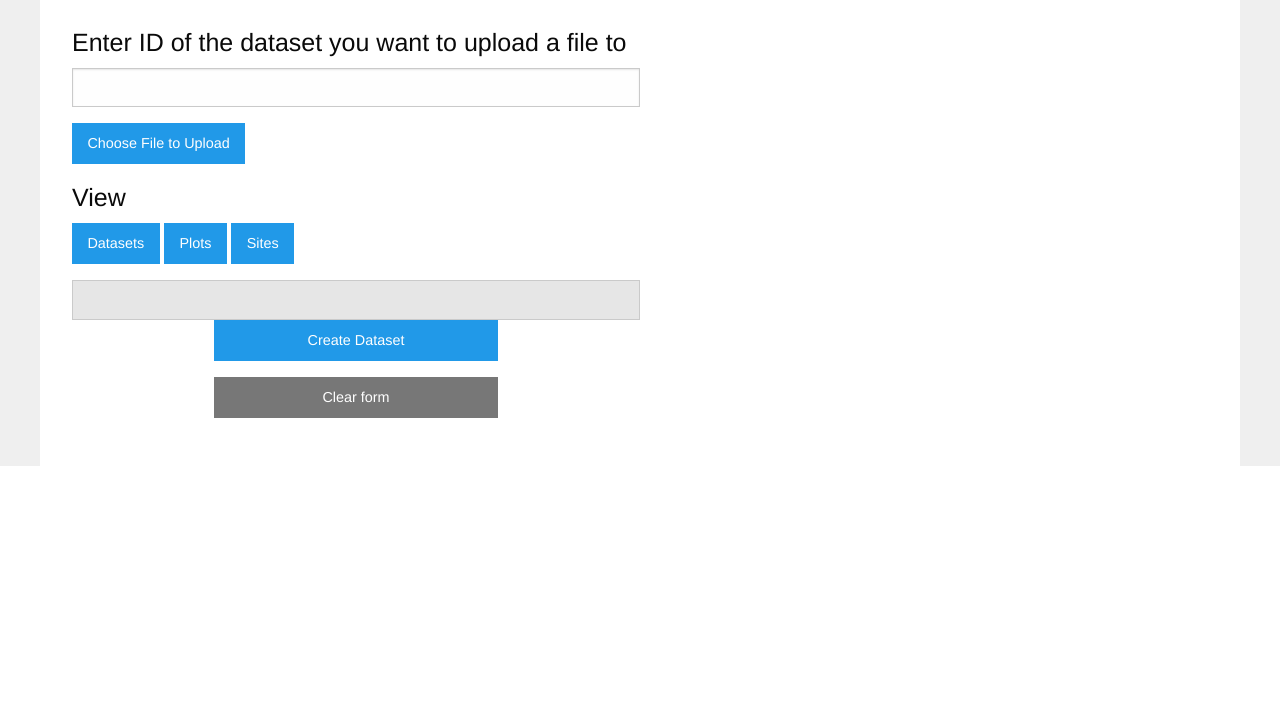
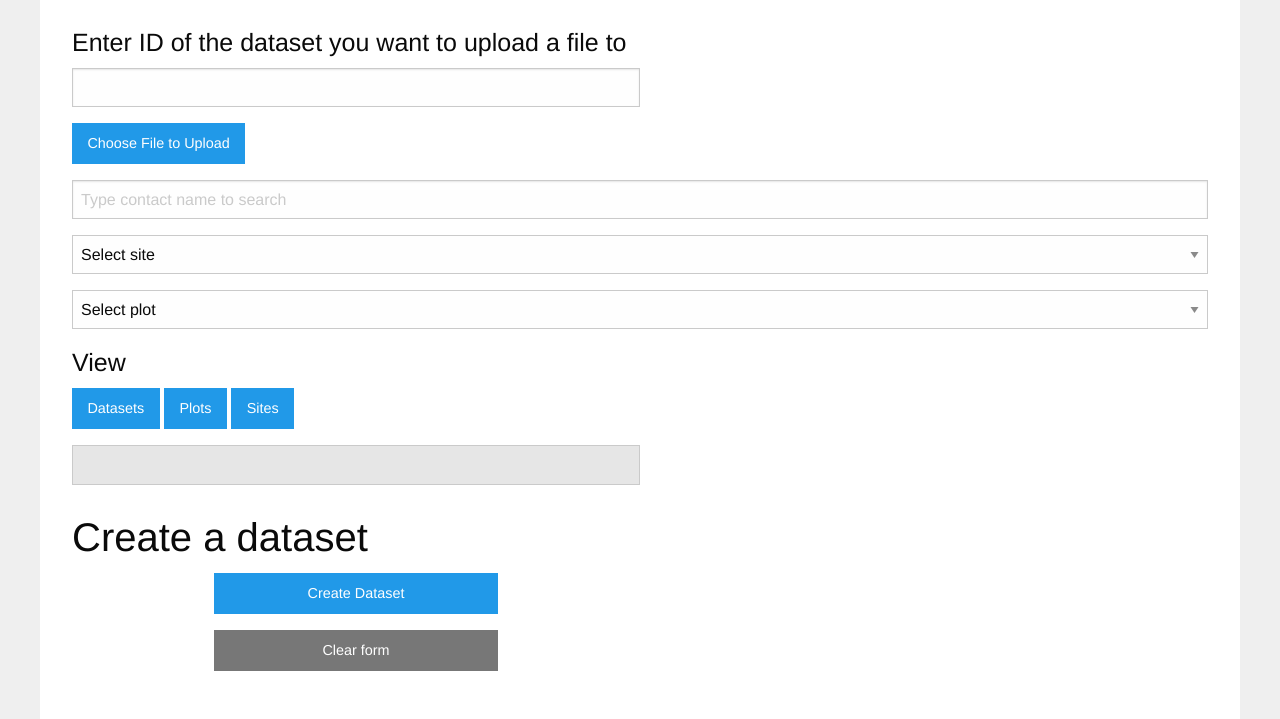
Before and after one commit to NGEET/ngt-archive, a Django app: page / in a window 1280 px wide. Shown: the part 439-1158 px from the top of the page. Before the commit the page ends 905 px from the top, so only its background shows below. Run offline with Django 3.2, Linux system fonts and the light colour scheme; the visitor is signed in with stand-in values (Sample User, id 1); parts of the project's set-up code (start-up, migrations or seed data) failed here and were passed over; some libraries are stand-ins or nearby versions.

Commit message:
#52 View site and plot information

```diff
--- a/ui/static/js/app.js
+++ b/ui/static/js/app.js
@@ -21,6 +21,70 @@ $(document).ready(function(){
     if($('.js-auth').attr('data-auth') == 'false') {
         window.location = 'api/api-auth/login/?next=/';
     }
+
+    $.when(getContacts()).done(function(contacts) {
+        console.log(contacts);
+        dataObj.contacts = contacts;
+        var contactList = [];
+        for(var i=0;i<contacts.length;i++) {
+            contactList.push(contacts[i].first_name + ' ' + contacts[i].last_name);
+        }
+
+        $( ".js-contacts-widget" ).autocomplete({
+          source: contactList
+        });
+    });
+
+    $.when(getSites()).done(function(sites) {
+        console.log(sites);
+        dataObj.sites = sites;
+        for(var i=0;i<sites.length;i++) {
+            var option = $('<option value="'+ sites[i].site_id +'" data-index="' + i + '">' + sites[i].name + ': ' + (sites[i].site_id ?  sites[i].site_id : 'N/A')+ '</option>');
+            $('.js-all-sites').append(option);
+        }
+    });
+
+    $.when(getPlots()).done(function(plots) {
+        console.log(plots);
+        dataObj.plots = plots;
+        for(var i=0;i<plots.length;i++) {
+            var option = $('<option value="'+ plots[i].plot_id +'" data-index="' + i + '">' + plots[i].name + ': ' + (plots[i].plot_id ? plots[i].plot_id : 'N/A') + '</option>');
+            $('.js-all-plots').append(option);
+        }
+    });
+
+    $('body').on('change', '.js-all-sites', function() {
+        //console.log('here');
+        var index = $(this).find('option:selected').attr('data-index');
+        $('.js-view-site-btn .js-site-id').html($(this).val());
+        $('.js-site-info').removeClass('hide');
+        var location = {lat: dataObj.sites[index].location_latitude, lng: dataObj.sites[index].location_longitude};
+        var map = new google.maps.Map(document.getElementById('js-map-view'), {
+          zoom: 4,
+          center: location
+        });
+        var marker = new google.maps.Marker({
+          position: location,
+          map: map
+        });
+        $('.js-params').html('');
+        for(var prop in dataObj.sites[index]) {
+            var param = $('<p>' + prop + ': ' + dataObj.sites[index][prop] + '</p>');
+            $('.js-params').append(param);
+        }
+    });
+
+    $('body').on('change', '.js-all-plots', function() {
+        //console.log('here');
+        var index = $(this).find('option:selected').attr('data-index');
+        $('.js-view-plot-btn .js-plot-id').html($(this).val());
+        $('.js-plot-info').removeClass('hide');
+        $('.js-plot-params').html('');
+        for(var prop in dataObj.sites[index]) {
+            var param = $('<p>' + prop + ': ' + dataObj.sites[index][prop] + '</p>');
+            $('.js-plot-params').append(param);
+        }
+    });
 
     /*$.when(getDataSets()).then(function(data) {
         console.log(data);
@@ -91,6 +155,10 @@ $(document).ready(function(){
         $('.js-file-input-btn').trigger('click');
     });
 
+    $(document).on('focus',".datepicker_recurring_start", function(){
+        $(this).datepicker();
+    });
+
     $('body').on('change', '.js-file-input-btn', function() {
         var dataFile = this.files[0];
         var dataSetId = $('.js-upload-dataset-id').val();
@@ -149,6 +217,38 @@ $(document).ready(function(){
         //console.log(this);
     });
 
+
+    /*$('body').on('click', '.js-file-download-btn', function() {
+        var archiveUrl = $(this).attr('data-archive');
+        //        https://ngt-dev.lbl.gov/api/v1/datasets/27/archive/
+        var csrftoken = getCookie('csrftoken');
+
+        $.ajaxSetup({
+            beforeSend: function(xhr, settings) {
+                xhr.setRequestHeader("X-CSRFToken", csrftoken);
+            }
+        });
+
+        $.ajax({
+            method: "GET",
+            dataType: 'application/json',
+            url: archiveUrl,
+            success: function(data) {
+                alert('Success');
+            },
+
+            fail: function(data) {
+                var detailObj = JSON.parse(data.responseText);
+                alert('Fail: ' + detailObj.detail);
+            },
+
+            error: function(data, errorThrown) {
+                var detailObj = JSON.parse(data.responseText);
+                alert('Fail: ' + detailObj.detail);
+            },
+
+        });
+    });*/
 
     $('body').on('click', '.js-delete-dataset', function() {
         var csrftoken = getCookie('csrftoken');
@@ -327,11 +427,15 @@ $(document).ready(function(){
                         .addClass('js-edit-form');
                 editForm.find('.js-create-dataset').addClass('hide');
                 editForm.find('.js-save-dataset').removeClass('hide');
+                editForm.find('.js-input.date').attr('id', '');
                 $('#myModal .js-modal-body').append(editForm);
+                $('.js-input.date').datepicker({
+                    dateFormat: "yy-mm-dd"
+                });
 
                 for(var prop in datasetObj) {
                     if(!templates.datasets[prop].read_only) {
-                        var substring = '<b class="js-param-name">' + templates.datasets[prop].label + '</b>:';
+                        var substring = '<b class="js-param-name">' + templates.datasets[prop].label + '</b>:' + '&nbsp;';
                         substring += '&nbsp;<span class="js-param-val">' + datasetObj[prop] + '</span><br>';
                         $('#myModal .js-modal-body').append($('<div/>').append(substring).addClass('js-display-section'));
                     }
@@ -350,8 +454,13 @@ $(document).ready(function(){
                 }
 
                 $('#myModal .js-save-btn').attr('data-url', dataObj.datasets[index]['url'])
-                                        .attr('data-id', dataObj.datasets[index]['dataSetId']);
+                                        .attr('data-id', dataObj.datasets[index]['data_set_id']);
+                $('#myModal .js-file-download-btn').attr('data-url', dataObj.datasets[index]['url'])
+                                        .attr('data-archive', dataObj.datasets[index]['archive'])
+                                        .attr('href', dataObj.datasets[index]['archive']);
+
             //}
+
             popup.open();
         });
 
@@ -432,7 +541,7 @@ function createEditForm(templateType) {
             if(templates[templateType][param].required) {
                 label += '<i class="required">*</i>';
             }
-            paramHTML.append($('<span class="js-display-name display-name"></span>').html(label));
+            paramHTML.append($('<span class="js-display-name display-name"></span>').html(label + '&nbsp;'));
             switch(templates[templateType][param].type) {
                 case "string":
                 var tag = $('.js-template' + '.' + templates[templateType][param].type).clone();
@@ -796,7 +905,7 @@ function getContacts() {
     var deferObj = jQuery.Deferred();
     $.ajax({
         method: "GET",
-        url: "api/v1/contacts/",
+        url: "api/v1/people/",
         dataType: "json",
         success: function(data) {
             deferObj.resolve(data);
--- a/ui/static/sass/style.scss
+++ b/ui/static/sass/style.scss
@@ -64,5 +64,9 @@ body {
                 }
             }
         }
+
+        .map-view {
+            height: 400px;
+        }
     }
 }
--- a/ui/static/stylesheets/style.css
+++ b/ui/static/stylesheets/style.css
@@ -65,3 +65,7 @@ body main nav.menu a {
 body main nav.menu a:hover {
   color: white;
 }
+/* line 68, ../sass/style.scss */
+body main .map-view {
+  height: 400px;
+}
--- a/ui/templates/ui/index.html
+++ b/ui/templates/ui/index.html
@@ -14,6 +14,7 @@
         <link rel="stylesheet" type="text/css" href="static/js/jquery-ui/jquery-ui.css">
         <link rel="stylesheet" type="text/css" href="static/js/jquery-ui/jquery-ui.theme.css">
         <link rel="stylesheet" type="text/css" href="static/js/jquery-ui/jquery-ui.structure.css">
+        <script async defer src="https://maps.googleapis.com/maps/api/js?key=AIzaSyAllKgUfxh6WQorM4b-vnIBjY1kRGwG86g"></script>
     </head>
     <body>
 
@@ -82,6 +83,37 @@
                 <button class="button js-file-upload-btn">Choose File to Upload</button>
                 <input type="file" name="" class="js-file-input-btn hide">
 
+                <div>
+                    <input type="text" class="searchable js-searchable js-contacts-widget" name="" placeholder="Type contact name to search">
+
+                    <select class="js-all-sites all-sites">
+                        <option selected disabled value="">Select site</option>
+                    </select>
+
+                    <div class="js-site-info hide">
+                        <section class="map-view js-map-view columns small-6" id="js-map-view"></section>
+                        <section class="js-params columns small-12">
+
+                        </section>
+                        <div class="columns small-12">
+                            <button class="js-view-site-btn button">View more information for <span class="js-site-id"></span></button>
+                        </div>
+                    </div>
+
+                    <div class="js-plot-info hide">
+                        <section class="js-plot-params columns small-12">
+
+                        </section>
+                        <div class="columns small-12">
+                            <button class="js-view-plot-btn button">View more information for <span class="js-plot-id"></span></button>
+                        </div>
+                    </div>
+
+                    <select class="js-all-plots all-plots">
+                        <option selected disabled value="">Select plot</option>
+                    </select>
+                </div>
+
                 <h4>
                     View
                 </h4>
@@ -100,7 +132,8 @@
                 <section class="js-datasets">
 
                 </section>
-
+                <br>
+                <h2>Create a dataset</h2>
                 <form class="js-create-form dataset small-12 medium-6">
                     <div class="small-12 text-center">
                         <button type="button" class="button small-10 medium-6 js-create-dataset">Create Dataset</button>
@@ -132,6 +165,7 @@
 
               </section>
               <button class="button edit-btn js-edit-dataset-btn">Edit</button>
+              <a class="button download-btn js-file-download-btn">Download File</a>
               <a class="close-reveal-modal js-close-modal" aria-label="Close">&#215;</a>
             </div>
 
```
